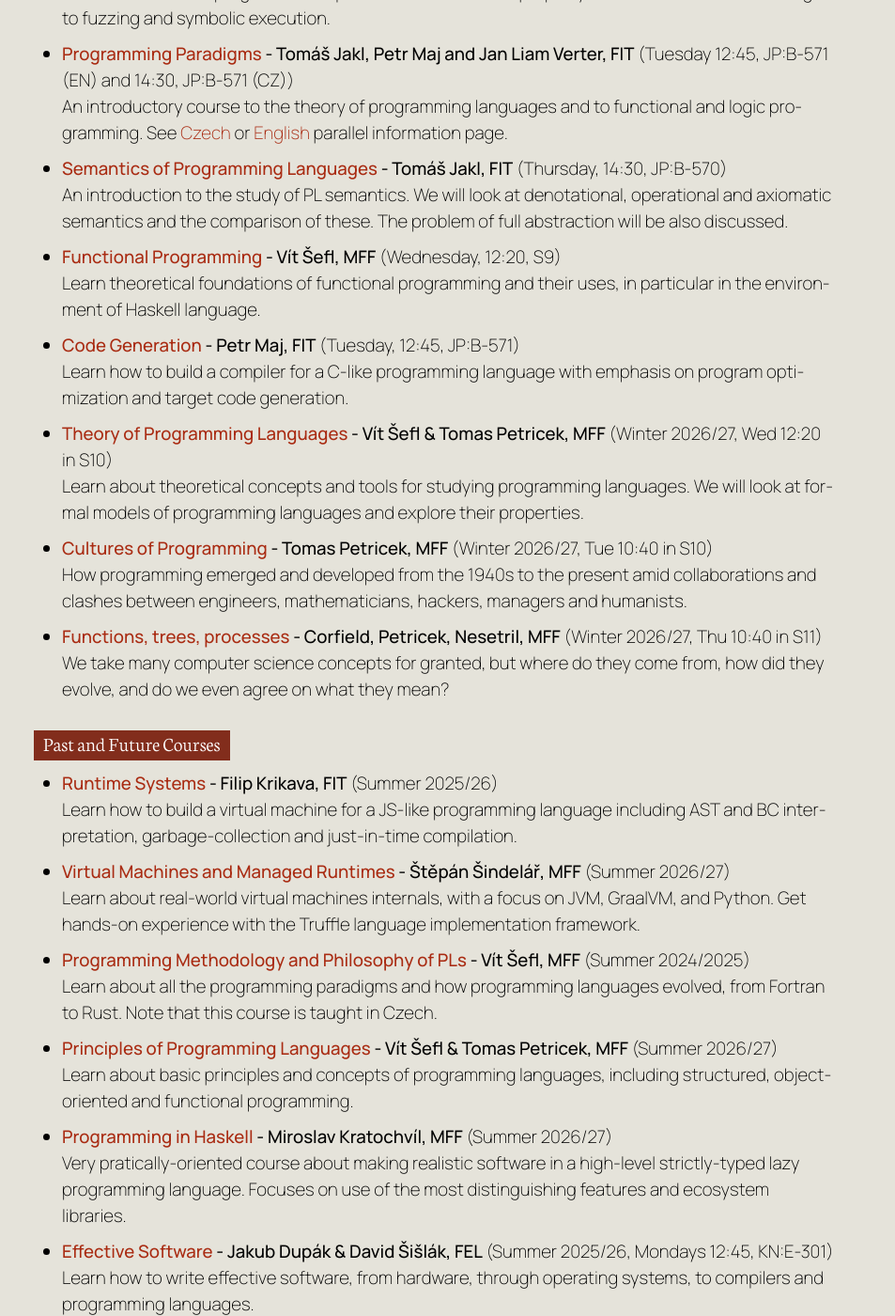
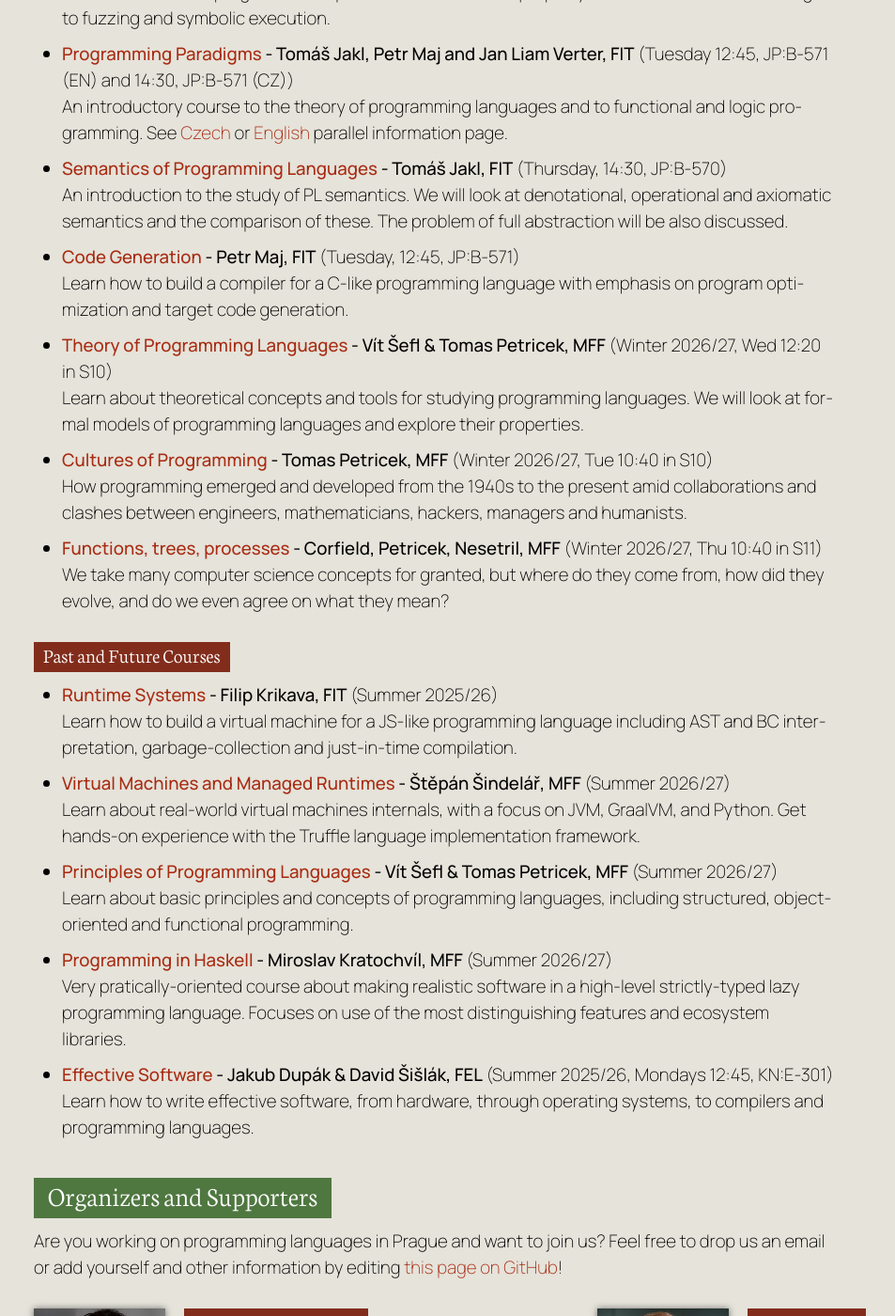
Before and after one commit to prgprg-org/prgprg-org.github.io, a Jekyll site: the page built from index.html, in a window 1280 px wide and 1400 px high, scrolled down 2119 px. Shown: the whole window at 94% size, without its empty margins (28-981 px from the left). Built offline with Jekyll 4.4.1, drawn with Linux system fonts in a browser that asks for light colours.

Commit message:
Remove cancelled courses

```diff
--- a/_data/courses.yml
+++ b/_data/courses.yml
@@ -42,22 +42,6 @@
   label: An introduction to the study of PL semantics. We will look at denotational, operational and axiomatic semantics and the comparison of these. The problem of full abstraction will be also discussed.
   language: English/Czech
   current: yes
-
-- title: Functional Programming
-  schedule: Wednesday, 12:20, S9
-  lecturer: Vít Šefl, MFF
-  link: https://is.cuni.cz/studium/predmety/index.php?do=predmet&kod=NAIL097
-  label: Learn theoretical foundations of functional programming and their uses, in particular in the environment of Haskell language.
-  language: English/Czech
-  current: yes
-
-- title: Programming Methodology and Philosophy of PLs
-  schedule: Summer 2024/2025
-  lecturer: Vít Šefl, MFF
-  link: https://is.cuni.cz/studium/predmety/index.php?do=predmet&kod=NPRG003
-  label: Learn about all the programming paradigms and how programming languages evolved, from Fortran to Rust. Note that this course is taught in Czech.
-  language: Czech
-
 
 - title: Principles of Programming Languages
   schedule: Summer 2026/27
```
